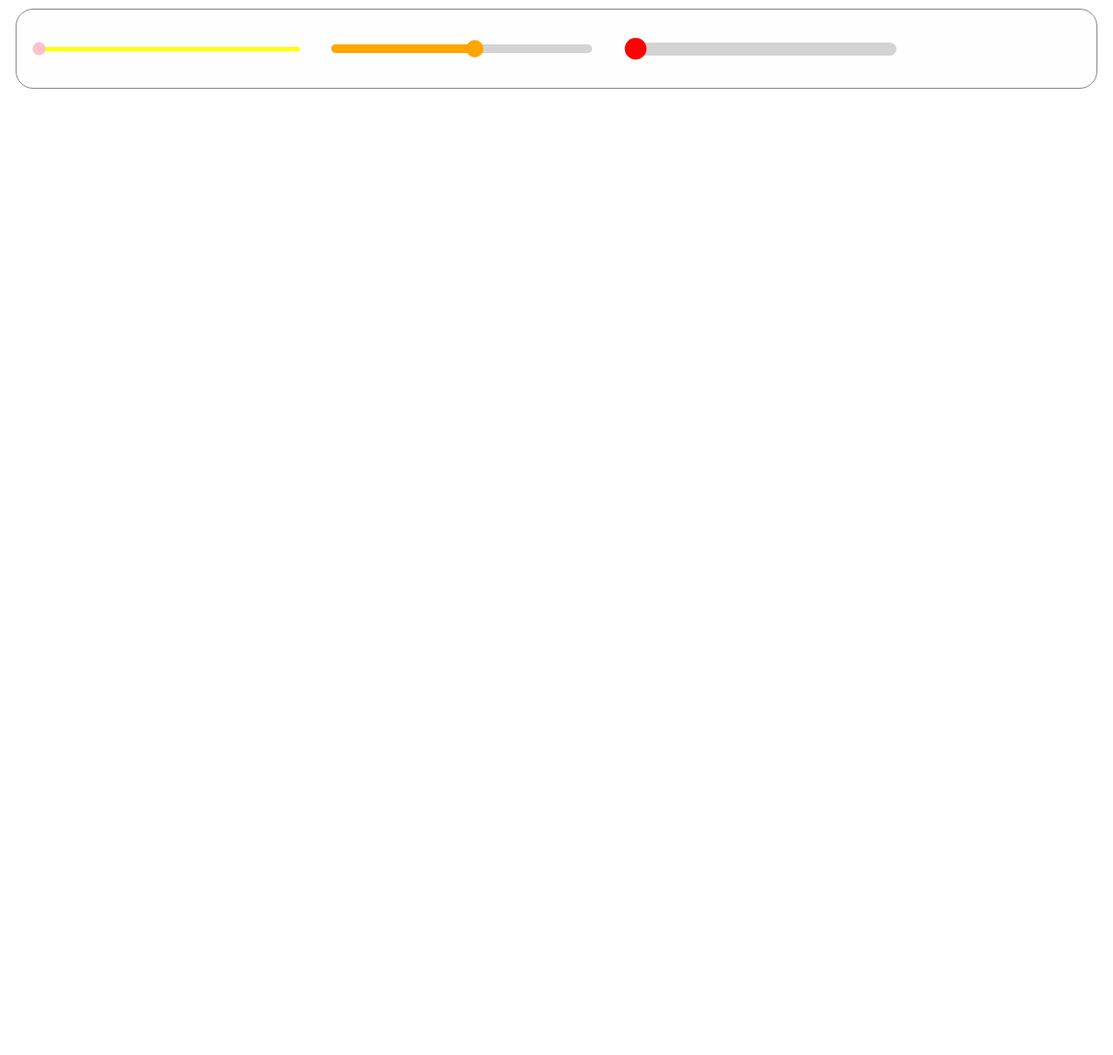
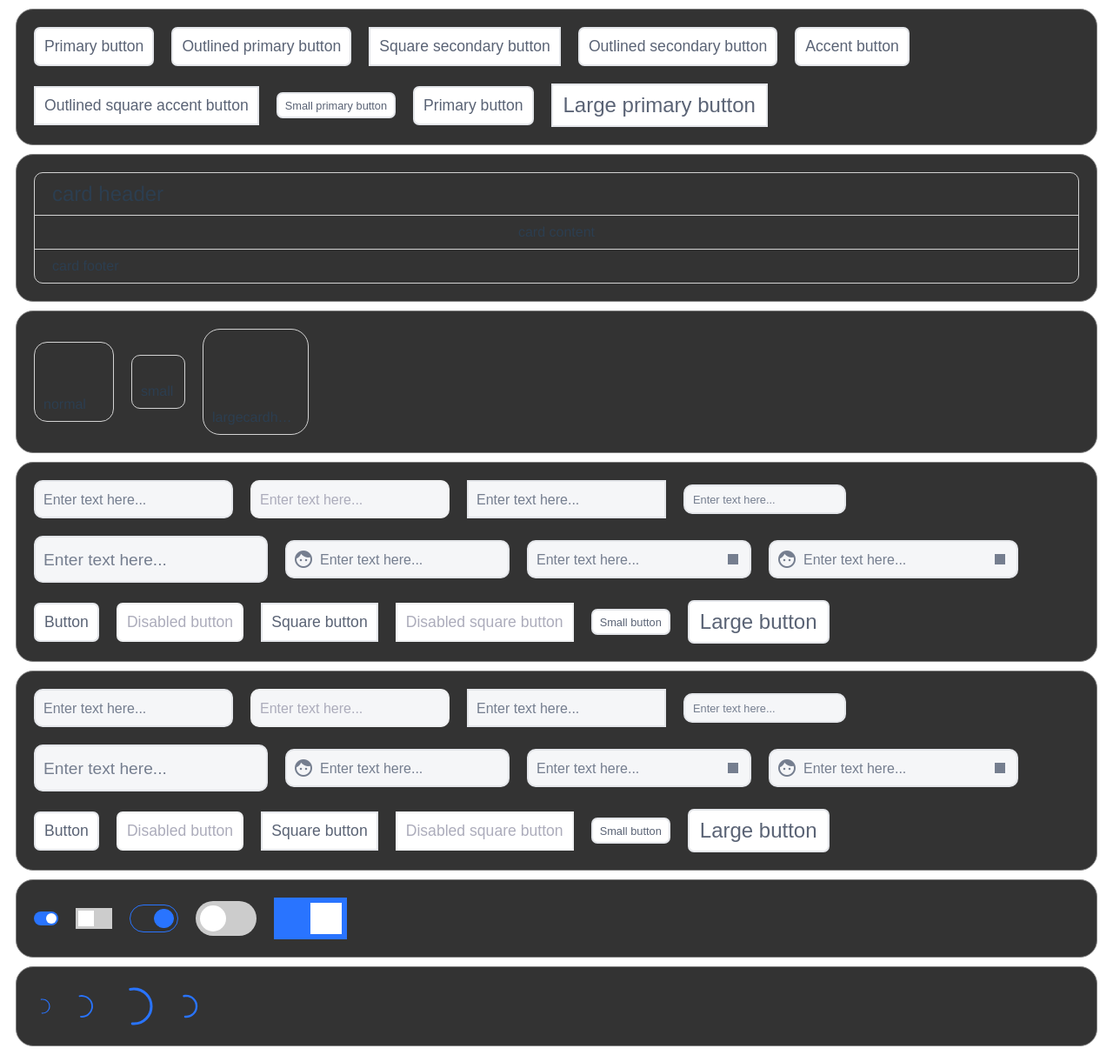
Before and after one commit to probi-im/vue-probi-components, a Vue app: page / in a window 1280 px wide. Shown: the whole page at 87% size. Before the commit the page ends 800 px from the top, so only its background shows below. Built offline with nearby package versions, Linux system fonts and the light colour scheme; grey boxes are pictures that could not be loaded.

Commit message:
update example

```diff
--- a/src/App.vue
+++ b/src/App.vue
@@ -1,6 +1,6 @@
 <template>
   <div id="app">
-    <section class="hide">
+    <section class="dark">
       <ProbiButton :color="'primary'">Primary button</ProbiButton>
       <ProbiButton :color="'primary'" outlined>Outlined primary button</ProbiButton>
       <ProbiButton :color="'secondary'" :rounded="false">Square secondary button</ProbiButton>
@@ -15,7 +15,7 @@
         Large primary button
       </ProbiButton>
     </section>
-    <section class="hide">
+    <section class="dark">
       <ProbiCard :outlined="true" :rounded="true" :width="0">
         <template v-slot:header> card header </template>
         <template v-slot:content> card content </template>
@@ -23,7 +23,7 @@
       </ProbiCard>
     </section>
 
-    <section class="hide">
+    <section class="dark">
       <ProbiCardHover :title="'normal'">
         <template v-slot:text>test te</template>
       </ProbiCardHover>
@@ -40,7 +40,7 @@
         <template v-slot:text>this is a long text that should be wrapped</template>
       </ProbiCardHover>
     </section>
-    <section v-for="color in ['light', 'dark']" :key="color" :class="[color, 'hide']">
+    <section v-for="color in ['dark', 'dark']" :key="color" :class="[color]">
       <ProbiInput></ProbiInput>
       <ProbiInput disabled></ProbiInput>
       <ProbiInput :rounded="false"> </ProbiInput>
@@ -63,24 +63,24 @@
       <ProbiButton :size="'small'">Small button</ProbiButton>
       <ProbiButton :size="'large'">Large button</ProbiButton>
     </section>
-    <section class="light hide">
+    <section class="dark">
       <ProbiToggle :value="true" :size="'x-small'" />
       <ProbiToggle :value="false" :size="'small'" :rounded="false" />
       <ProbiToggle :value="true" :outlined="true" />
       <ProbiToggle :value="false" :size="'large'" />
       <ProbiToggle :value="true" :size="'x-large'" :rounded="false" />
     </section>
-    <section class="light hide">
+    <section class="dark">
       <ProbiLoader :width="20" />
       <ProbiLoader />
       <ProbiLoader :width="50" />
       <ProbiLoader :strokeWidth="4" />
     </section>
-    <section class="light">
+    <!-- <section class="light">
       <ProbiSlider :size="'small'" :fillColor="'pink'" :backgroundColor="'yellow'" />
       <ProbiSlider :lazy="false" :value.sync="sliderValue" />
       <ProbiSlider :size="'large'" :fillColor="'red'" />
-    </section>
+    </section> -->
   </div>
 </template>
 
```
Also changed, not shown: 1 other file (tests, documents, lock files or other folders).
